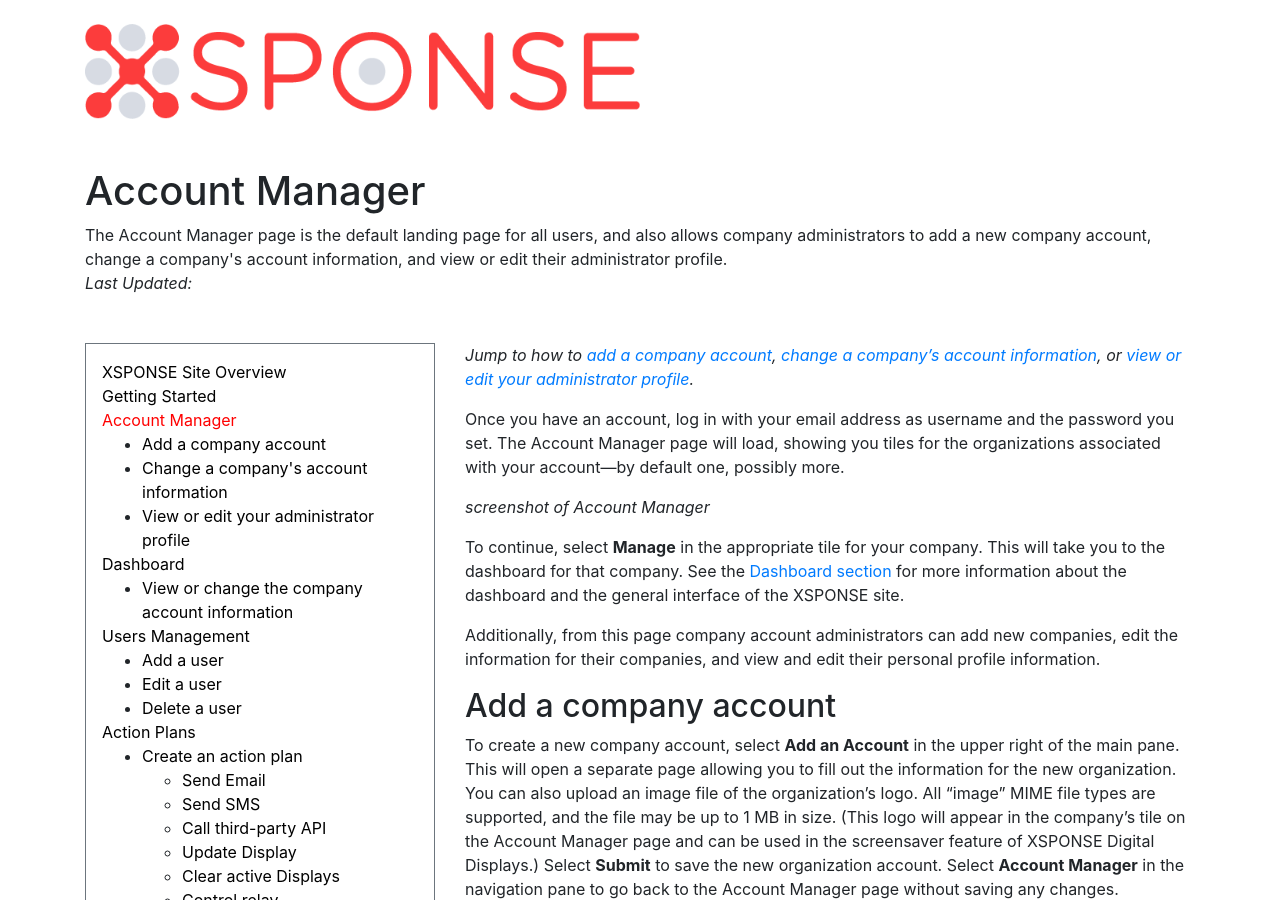
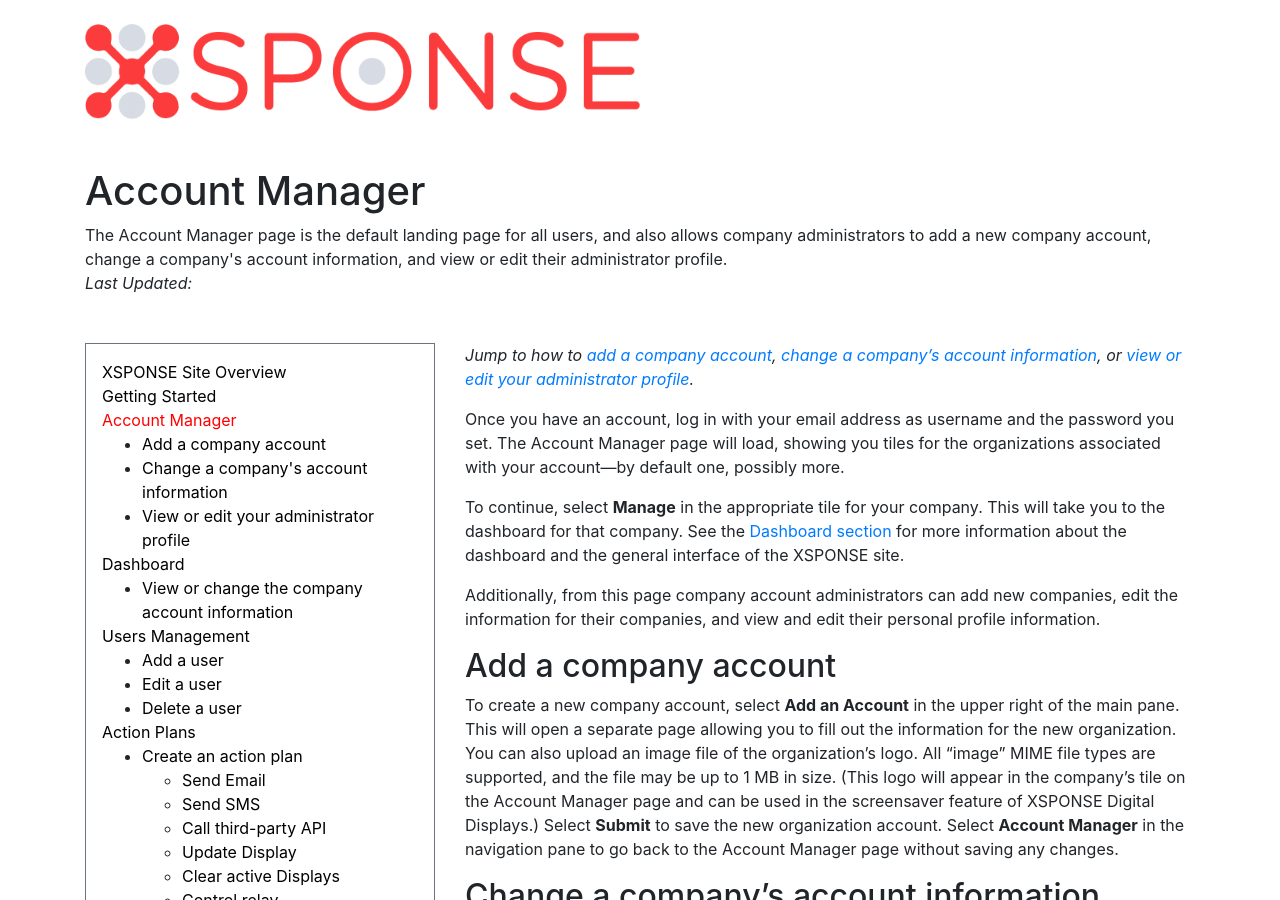
Before and after one commit to NrsSystems/docs, a Jekyll site: the page built from general-ops/account-manager.md, in a window 1280 px wide and 900 px high. Built offline with Jekyll 4.4.1, drawn with Linux system fonts in a browser that asks for light colours; our own code applies the rules of GitHub Pages for plain Markdown files.

Commit message:
Update account-manager.md
Removed screenshot placeholder.

```diff
--- a/general-ops/account-manager.md
+++ b/general-ops/account-manager.md
@@ -5,7 +5,6 @@ abstract: The Account Manager page is the default landing page for all users, an
 *Jump to how to [add a company account](account-manager.md#add-a-company-account), [change a company's account information](account-manager.md#change-a-companys-account-information), or [view or edit your administrator profile](account-manager.md#view-or-edit-your-administrator-profile).*
 
 Once you have an account, log in with your email address as username and the password you set. The Account Manager page will load, showing you tiles for the organizations associated with your account—by default one, possibly more.
-> _screenshot of Account Manager_
 
 To continue, select **Manage** in the appropriate tile for your company. This will take you to the dashboard for that company. See the [Dashboard section](dashboard.md) for more information about the dashboard and the general interface of the XSPONSE site.
 
```
